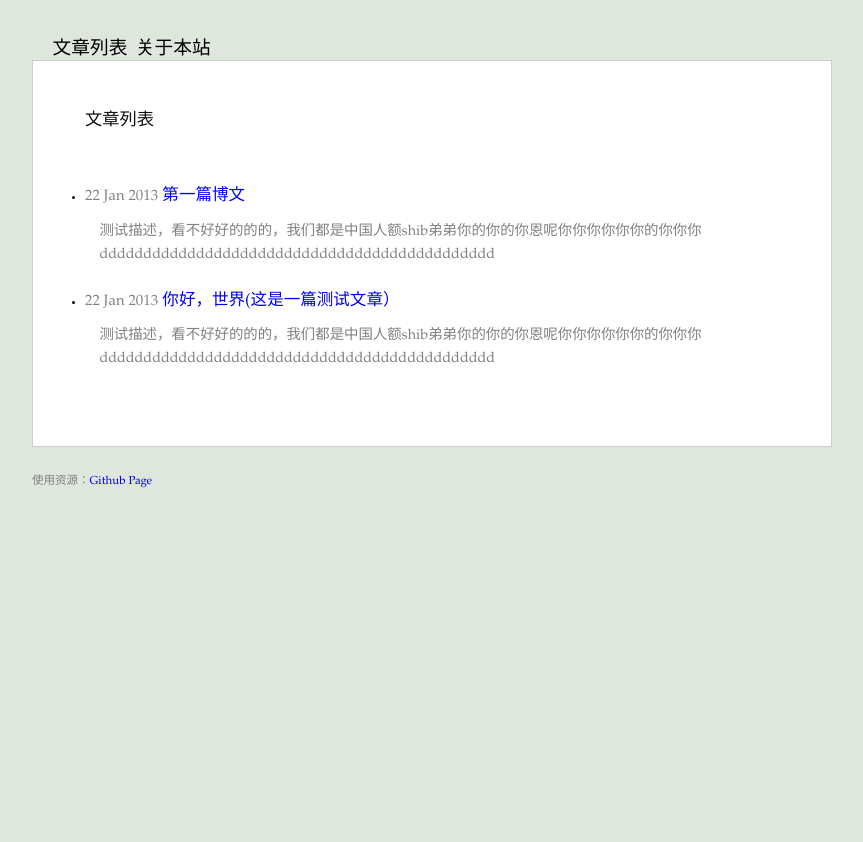
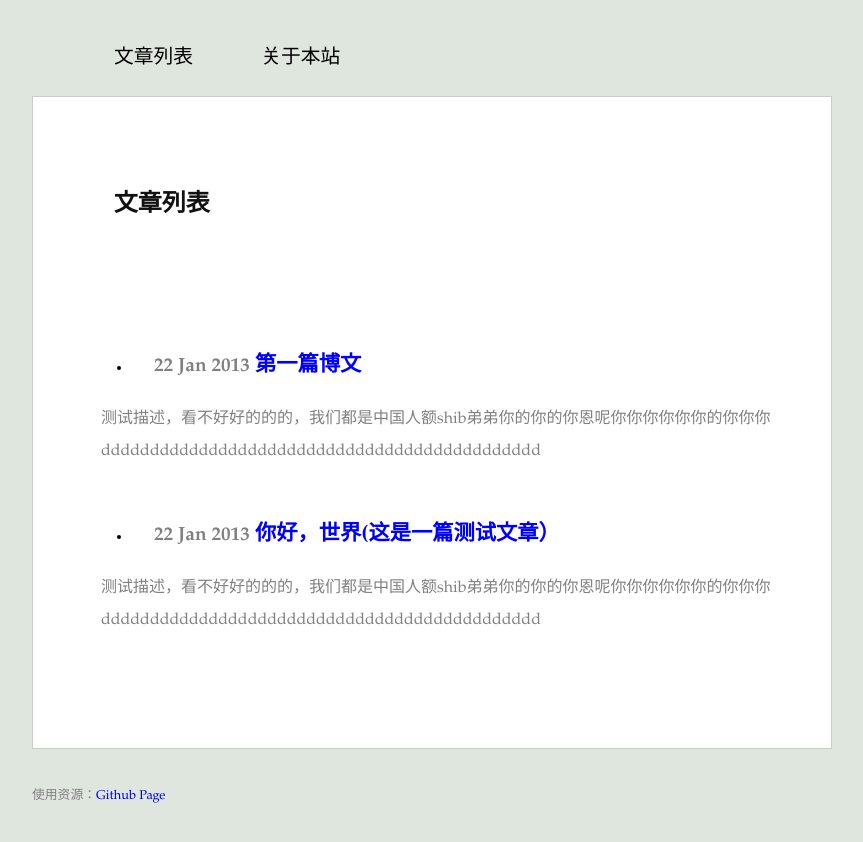
Before and after one commit to jsjwolf/pages, a Jekyll site: the page built from index.html, in a window 1280 px wide. Shown: the top 842 px of the page, without its empty margins (208-1071 px from the left). Built offline with Jekyll 4.4.1, drawn with Linux system fonts in a browser that asks for light colours; Markdown is read by kramdown in place of the engine named in the settings; comment, search, counter and statistics services are not loaded.

Commit message:
refine style.css for my first blog,include font-size/font-height etc

```diff
--- a/style/style.css
+++ b/style/style.css
@@ -7,18 +7,18 @@ a:hover { text-decoration:underline;}
 a:active {text-decoration:underline;}
 a {text-decoration:none;}
 
-h1, h2, h3, h4, h5, h6 {font-weight:normal;color:#111;}
-h1 {font-size:1.2em;line-height:1;margin-bottom:0.5em;}
-h2 {font-size:1.15em;margin-bottom:0.75em;}
-h3 {font-size:1.1em;line-height:1;margin-bottom:1em;}
-h4 {font-size:1.05em;line-height:1.25;margin-bottom:1.25em;}
-h5 {font-size:1em;font-weight:bold;margin-bottom:1.5em;}
-h6 {font-size:1em;font-weight:bold;}
+h1, h2, h3, h4, h5, h6 {font-weight:bolder;color:#111;}
+h1 {font-size:1.5em;margin:1.2em;}
+h2 {font-size:1.4em;margin:1.1em;}
+h3 {font-size:1.3em;margin:1.0em;}
+h4 {font-size:1.2em;margin:0.80em;}
+h5 {font-size:1.1em;margin:0.75em;}
+h6 {font-size:1.0em;margin:0.70em;}
 
 body {
 	repeat-x;
-	line-height: 1.6em;
-        font-size:90%;
+	line-height: 200%;
+        font-size:100%;
 	font-family: Palatino, georgia, "times new roman", "宋体";
 	background-color: rgb(223, 230, 222);
 }
@@ -73,7 +73,7 @@ body {
 }
 /* 其他配置 */
 #disqus_thread {
-	margin-top: 2em;
+	margin-top: 6em;
 }
 
 .blog_title_date {
@@ -84,3 +84,15 @@ body {
 	padding-left: 1em;
 	color: gray;
 }
+
+li{
+	margin-left: 3em;
+	list-style: disc;
+	font-size: 95%;
+	line-height: 170%;
+}
+
+ul{
+	margin-top: 1em;
+	margin-bottom: 1em;
+}
```
